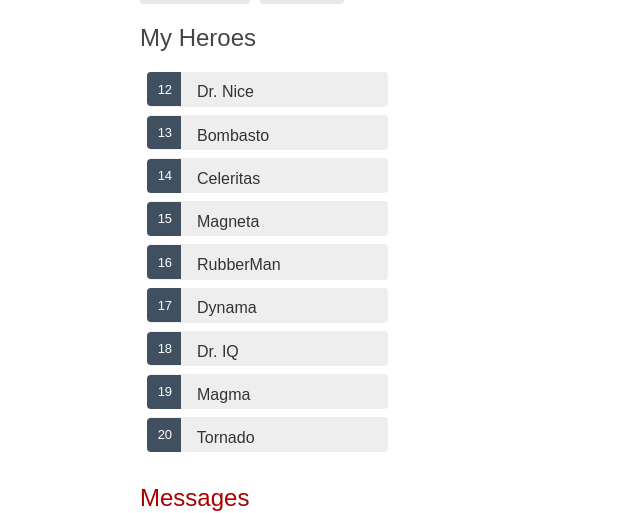
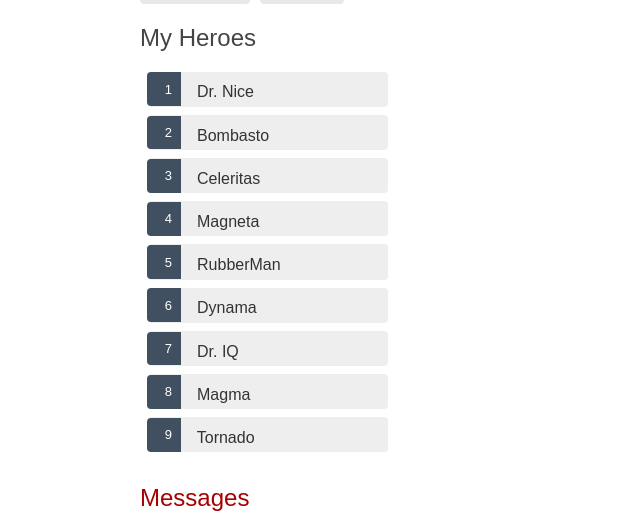
Before and after one commit to oleksii-shepel/angular-actionstack, an Angular app: page /heroes in a window 1280 px wide. Shown: the part 160-673 px from the top of the page, without its empty margins (0-640 px from the left). Built offline with nearby package versions, Linux system fonts and the light colour scheme.

Commit message:
added slices for each module

```diff
--- a/projects/actionstack/src/lib/store.ts
+++ b/projects/actionstack/src/lib/store.ts
@@ -1,4 +1,5 @@
 import { BehaviorSubject, EMPTY, Observable, Observer, Subject, Subscription, combineLatest, concatMap, finalize, from, ignoreElements, mergeMap, of, tap } from "rxjs";
+import { createAction } from "./actions";
 import { ActionStack } from "./collections";
 import { runSideEffectsInParallel, runSideEffectsSequentially } from "./effects";
 import { starter } from "./starter";
@@ -16,12 +17,12 @@ const actions = {
 
 // Define the action creators
 const actionCreators = {
-  initStore: () => ({ type: actions.INIT_STORE }),
-  applyMiddlewares: () => ({ type: actions.APPLY_MIDDLEWARES }),
-  registerEffects: () => ({ type: actions.REGISTER_EFFECTS }),
-  loadModule: (module: FeatureModule) => ({ type: actions.LOAD_MODULE, payload: module }),
-  unloadModule: (module: FeatureModule) => ({ type: actions.UNLOAD_MODULE, payload: module }),
-  unregisterEffects: (module: FeatureModule) => ({ type: actions.UNREGISTER_EFFECTS, payload: module }),
+  initStore: createAction(actions.INIT_STORE),
+  applyMiddlewares: createAction(actions.APPLY_MIDDLEWARES),
+  registerEffects: createAction(actions.REGISTER_EFFECTS),
+  loadModule: createAction(actions.LOAD_MODULE, (module: FeatureModule) => () => module),
+  unloadModule: createAction(actions.UNLOAD_MODULE, (module: FeatureModule) => () => module),
+  unregisterEffects: createAction(actions.UNREGISTER_EFFECTS, (module: FeatureModule) => () => module)
 };
 
 export function createStore(mainModule: MainModule, enhancer?: StoreEnhancer) {
--- a/projects/app/src/app/app.component.ts
+++ b/projects/app/src/app/app.component.ts
@@ -1,6 +1,4 @@
-import { Component, Inject, OnDestroy } from "@angular/core";
-import { EnhancedStore, createAction, createSelector } from "actionstack";
-import { pingEpic, pingEpic2, pingEpic3, pingEpic4, pingEpic5, pingEpic6 } from "./app.module";
+import { Component } from "@angular/core";
 
 
 @Component({
@@ -8,27 +6,6 @@ import { pingEpic, pingEpic2, pingEpic3, pingEpic4, pingEpic5, pingEpic6 } from
   templateUrl: './app.component.html',
   styleUrls: ['./app.component.css']
 })
-export class AppComponent implements OnDestroy {
+export class AppComponent {
   title = 'Tour of Heroes';
-
-  constructor(@Inject('Store') private store: EnhancedStore) {
-    store.enable(pingEpic, pingEpic2, pingEpic3, pingEpic4, pingEpic5, pingEpic6);
-    let selector = createSelector((state, props) => state, (state, props) => state);
-    store.select(selector({}, {})).subscribe((value) => {
-      console.log(value);
-    });
-    //store.subscribe(async (state, props) => console.log(state, props));
-    store.dispatch({type: 'PING'});
-    store.dispatch({type: 'PING'});
-
-    let action = createAction('PONG', (...args: any[]) => async (dispatch, getState) => new Promise(resolve => setTimeout(() => resolve(1), 2000)));
-    store.dispatch(action());
-
-    let action2 = createAction('PONG2', (...args: any[]) => async (dispatch, getState) => 1);
-    store.dispatch(action2());
-  }
-
-  ngOnDestroy(): void {
-    this.store.disable(pingEpic, pingEpic2, pingEpic3, pingEpic4, pingEpic5, pingEpic6);
-  }
 }
--- a/projects/app/src/app/hero.service.ts
+++ b/projects/app/src/app/hero.service.ts
@@ -1,27 +1,33 @@
 import { Injectable } from '@angular/core';
 
-import { Observable, of } from 'rxjs';
+import { Observable, from } from 'rxjs';
 
 import { Hero } from './hero';
+import { MessageService } from './message.service';
 import { HEROES } from './mock-heroes';
-import { MessageService } from './message.service';
 
 @Injectable({ providedIn: 'root' })
 export class HeroService {
+  timeout = 200;
 
   constructor(private messageService: MessageService) { }
 
   getHeroes(): Observable<Hero[]> {
-    const heroes = of(HEROES);
-    this.messageService.add('HeroService: fetched heroes');
-    return heroes;
+    return from(new Promise<Hero[]>((resolve) => {
+      setTimeout(() => {
+        this.messageService.add('HeroService: fetched heroes');
+        resolve(HEROES);
+      }, this.timeout);
+    }));
   }
 
   getHero(id: number): Observable<Hero> {
-    // For now, assume that a hero with the specified `id` always exists.
-    // Error handling will be added in the next step of the tutorial.
-    const hero = HEROES.find(h => h.id === id)!;
-    this.messageService.add(`HeroService: fetched hero id=${id}`);
-    return of(hero);
+    return from(new Promise<Hero>((resolve) => {
+      setTimeout(() => {
+        const hero = HEROES.find(h => h.id === id)!;
+        this.messageService.add(`HeroService: fetched hero id=${id}`);
+        resolve(hero);
+      }, this.timeout);
+    }));
   }
 }
--- a/projects/app/src/app/mock-heroes.ts
+++ b/projects/app/src/app/mock-heroes.ts
@@ -1,13 +1,13 @@
 import { Hero } from './hero';
 
 export const HEROES: Hero[] = [
-  { id: 12, name: 'Dr. Nice' },
-  { id: 13, name: 'Bombasto' },
-  { id: 14, name: 'Celeritas' },
-  { id: 15, name: 'Magneta' },
-  { id: 16, name: 'RubberMan' },
-  { id: 17, name: 'Dynama' },
-  { id: 18, name: 'Dr. IQ' },
-  { id: 19, name: 'Magma' },
-  { id: 20, name: 'Tornado' }
+  { id: 1, name: 'Dr. Nice' },
+  { id: 2, name: 'Bombasto' },
+  { id: 3, name: 'Celeritas' },
+  { id: 4, name: 'Magneta' },
+  { id: 5, name: 'RubberMan' },
+  { id: 6, name: 'Dynama' },
+  { id: 7, name: 'Dr. IQ' },
+  { id: 8, name: 'Magma' },
+  { id: 9, name: 'Tornado' }
 ];
```
Also changed, not shown: projects/app/src/app/app.module.ts (+0 -20 lines), projects/app/src/app/app.slice.ts (added), projects/app/src/app/dashboard/dashboard.slice.ts (added), projects/app/src/app/hero-detail/hero-detail.slice.ts (added), projects/app/src/app/heroes/heroes.slice.ts (added), projects/app/src/app/messages/messages.slice.ts (added).
